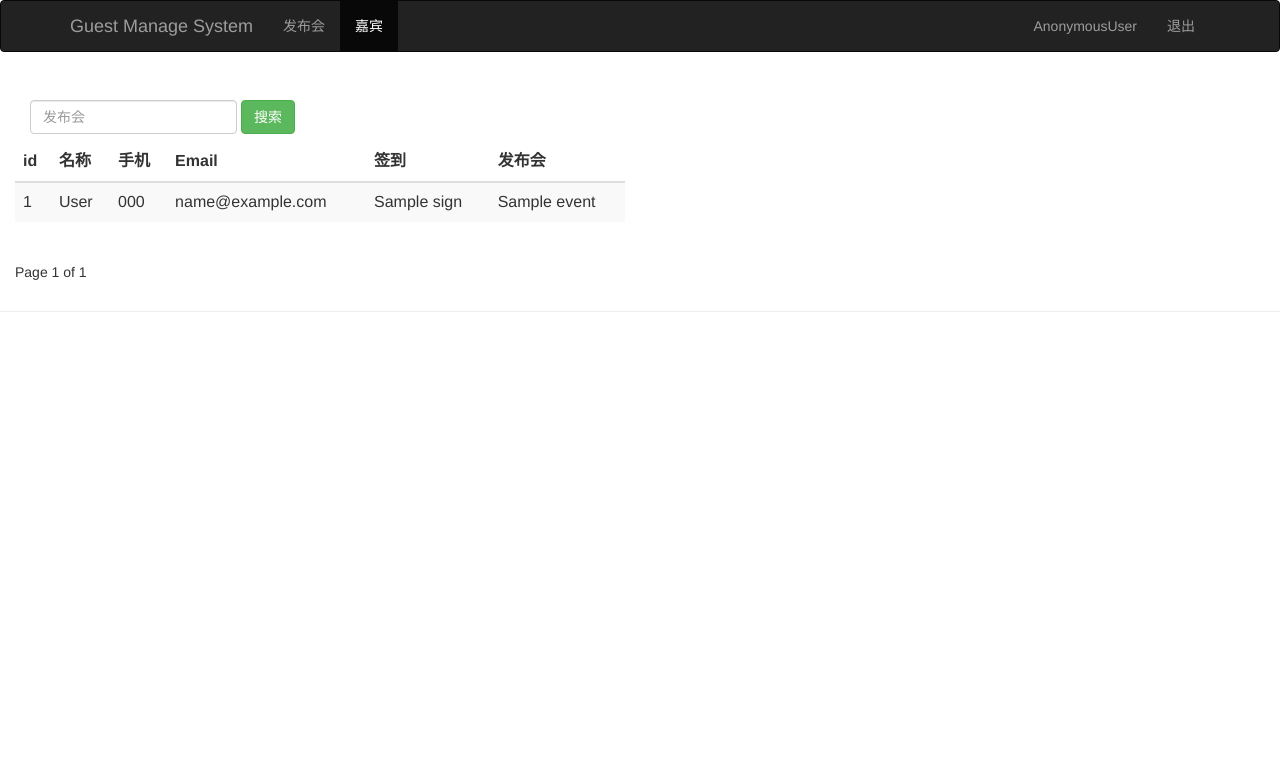
After one commit to zhangman3187/pydjango, a Django app: template guest/sign/templates/guest_manage.html in a window 1280 px wide. The commit adds this page. Shown: the top 779 px of the page. Run offline with Django 3.2, Linux system fonts and the light colour scheme; the template is opened without the code that fills it: most values are stand-ins (such as "Sample title", 1, 10 or a date in 2020); some libraries are stand-ins or nearby versions.

Commit message:
2017/3/20 添加嘉宾页面&搜索功能

```diff
--- a/guest/guest/settings.py
+++ b/guest/guest/settings.py
@@ -24,6 +24,7 @@ SECRET_KEY = 'lwxj8^f#&d(@wz%h(8zwm7c&)p!um48c1cff6@&un%4mv8&e%('
 
 # SECURITY WARNING: don't run with debug turned on in production!
 DEBUG = True
+#DEBUG = False
 
 ALLOWED_HOSTS = []
 
--- a/guest/guest/urls.py
+++ b/guest/guest/urls.py
@@ -24,6 +24,8 @@ urlpatterns = [
     url(r'^accounts/login/$', views.index),
     url(r'^login_action/$', views.login_action),
     url(r'^event_manage/$', views.event_manage),
-    url(r'^sreach_name/$', views.reach_name),
+    url(r'^search_name/$', views.search_name),
+    url(r'^guest_manage/$', views.guest_manage),
+    url(r'^search_guest/$', views.search_guest),
 
 ]
--- a/guest/sign/templates/event_manage.html
+++ b/guest/sign/templates/event_manage.html
@@ -10,7 +10,7 @@
 	<nav class="navbar navbar-inverse">
 		<div class="container">
 			<div class="navbar-header">
-				<a class="navbar-brand" href="/event_manage/">Guest Manage</a>
+				<a class="navbar-brand" href="/event_manage/">Event Manage System</a>
 			</div>
 			<div  id="navbar" class="collapse navbar-collapse">
 				<ul class="nav navbar-nav">
--- /dev/null
+++ b/guest/sign/templates/guest_manage.html
@@ -0,0 +1,85 @@
+<html>
+<head>
+	{% load bootstrap3 %}
+	{% bootstrap_css %}
+	{% bootstrap_javascript %}
+	<title>Guest Manage Page</title>
+</head>
+<body role="document">
+	<!-- 导航栏 -->
+	<nav class="navbar navbar-inverse">
+		<div class="container">
+			<div class="navbar-header">
+				<a class="navbar-brand" href="/event_manage/">Guest Manage System</a>
+			</div>
+			<div  id="navbar" class="collapse navbar-collapse">
+				<ul class="nav navbar-nav">
+					<li><a href="/event_manage/">发布会</a></li>
+					<li class="active"> <a href="#">嘉宾</a></li>
+				</ul>
+				<ul class="nav navbar-nav navbar-right">
+					<li><a href="#">{{user}}</a></li>
+					<li><a href="/logout/">退出</a></li>
+				</ul>
+			</div>
+		</div>
+	</nav>
+
+	<!-- 嘉宾搜索表单 -->
+	<div class="page-header">
+		<div id="navbar" class="navbar-collapse collapse">
+			<form class="navbar-form" method="get" action="/search_guest/">
+				<div class="form-group">
+					<input name="realname" type="text" placeholder="发布会" class="form-control">
+				</div>
+				<button type="submit" class="btn btn-success">搜索</button>
+			</form>
+		<div>
+	</div>
+
+	<!-- 嘉宾列表 -->
+	<div class="row">
+		<div class="col-md-6">
+			<table class="table table-striped">
+				<thead>
+					<tr>
+						<th>id</th>
+						<th>名称</th>
+						<th>手机</th>
+						<th>Email</th>
+						<th>签到</th>
+						<th>发布会</th>
+					</tr>
+				</thead>
+				<tbody>
+					{% for guest in guests %}
+					<tr>
+						<td>{{guest.id}}</td>
+						<td>{{guest.realname}}</td>
+						<td>{{guest.phone}}</td>
+						<td>{{guest.email}}</td>
+						<td>{{guest.sign}}</td>
+						<td>{{guest.event}}</td>
+					</tr>
+					{% endfor %}
+				</tbody>
+			</table>
+		</div>
+	</div>
+
+	<!-- 列表分页器 -->
+	<div class="pagination">
+		<span class="step-links">
+			{% if guests.has_previous %}
+			<a href="?page={{guests.previous_page_number}}">上一页</a>
+			{% endif %}
+			<span class="current">
+				Page {{guests.number}} of {{guests.paginator.num_pages}}
+			</span>
+			{% if guests.has_next %}
+			<a href="?page={{guests.next_page_number}}">下一页</a>
+			{% endif %}
+		</span>
+	</div>
+
+</body>
```
Also changed, not shown: guest/sign/views.py (+52 -1 lines), guest/db.sqlite3, 3 other files.
